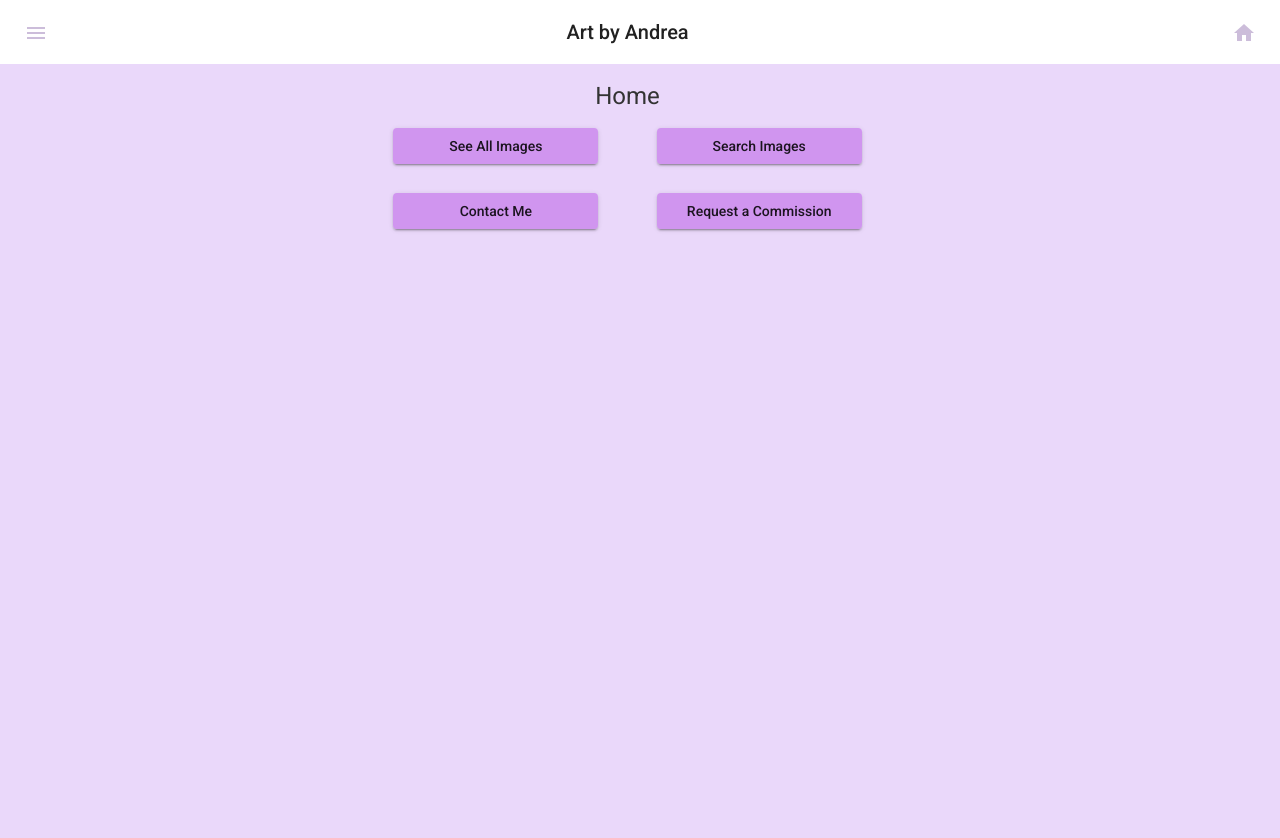
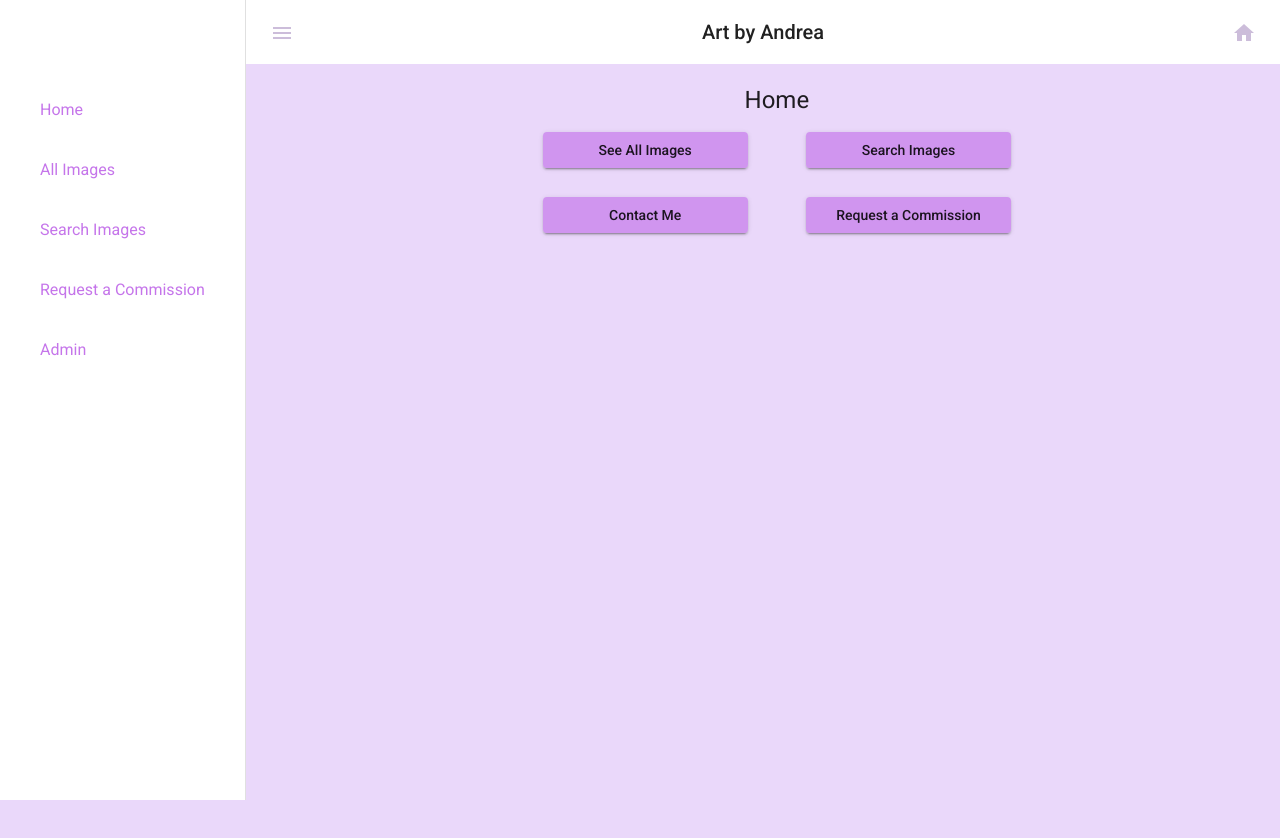
Before and after one commit to Eliotdoesprogramming/art-portfolio, an Angular app in the folder angular-art-portfolio/: page /dashboard in a window 1280 px wide. Both pictures are taken after a click on the button "menu". Shown: the top 838 px of the page. After the commit the page ends 800 px from the top, so only its background shows below. Built offline with nearby package versions, Linux system fonts and the light colour scheme.

Commit message:
included sidenav combo

```diff
--- a/angular-art-portfolio/src/app/app.component.css
+++ b/angular-art-portfolio/src/app/app.component.css
@@ -5,7 +5,7 @@ h1 {
 .centered {
     display: flex;
     justify-content: center;
-    width: 87%;
+    width: 80%;
     height: 100%;
 }
 
@@ -17,3 +17,53 @@ h1 {
 router-outlet {
     justify-content: center;
 }
+
+.spacer {
+    flex: .5 .5 auto;
+}
+
+.material-icons {
+    color: #ccbdda;
+}
+
+.main-content {
+    background-color: #ead8fa;
+    width: 89%;
+    padding: 20px;
+}
+
+.mat-sidenav-content {
+    background-color: #ead8fa;
+}
+
+mat-toolbar {
+    background-color: white;
+}
+
+mat-sidenav {
+    padding: 20px;
+}
+
+.sidetxt {
+    padding: 20px;
+    font-size: 16px;
+    margin-top: 30px;
+}
+
+a {
+    color: rgba(180, 77, 228, 0.775);
+    border-bottom-color: rgba(15, 122, 252, 0.2);
+    text-decoration: none
+}
+
+a:hover {
+    color: rgba(180, 77, 228, 0.775);
+    border-bottom-color: rgba(208, 64, 0, 0.2);
+    text-decoration: none
+}
+
+a:visited {
+    color: rgba(180, 77, 228, 0.775);
+    border-bottom-color: rgba(128, 0, 128, 0.2);
+    text-decoration: none
+}
--- a/angular-art-portfolio/src/app/app.component.html
+++ b/angular-art-portfolio/src/app/app.component.html
@@ -1,5 +1,44 @@
-<app-toolbar></app-toolbar>
-<h1>{{title}}</h1>
-<div class="centered">
-    <router-outlet></router-outlet>
-</div>
+<mat-sidenav-container fullscreen>
+    <mat-sidenav mode="side" #sidenav closed position="start">
+        <br>
+        <br>
+        <br>
+        <br>
+        <a class="sidetxt" routerLink="/dashboard">Home</a>
+        <br>
+        <br>
+        <br>
+        <a class="sidetxt" routerLink="/images">All Images</a>
+        <br>
+        <br>
+        <br>
+        <a class="sidetxt" routerLink="/search">Search Images</a>
+        <br>
+        <br>
+        <br>
+        <a class="sidetxt" routerLink="/commission">Request a Commission</a>
+        <br>
+        <br>
+        <br>
+        <a class="sidetxt" routerLink="/admin">Admin</a>
+    </mat-sidenav>
+    <mat-sidenav-content>
+        <mat-toolbar>
+            <button mat-icon-button aria-label=" menu " (click)="sidenav.toggle()">
+                <mat-icon>menu</mat-icon>
+              </button>
+
+            <span class="spacer "></span>
+            <span class="title">Art by Andrea</span>
+            <span class="spacer "></span>
+            <a routerLink="/dashboard">
+                <button mat-icon-button aria-label="home ">
+              <mat-icon >home</mat-icon>
+            </button>
+            </a>
+        </mat-toolbar>
+
+        <div class="main-content centered">
+            <h1>{{title}}</h1>
+            <router-outlet></router-outlet>
+        </div>
--- a/angular-art-portfolio/src/app/toolbar/toolbar.component.html
+++ b/angular-art-portfolio/src/app/toolbar/toolbar.component.html
@@ -1,3 +1,7 @@
+<!-- legacy toolbar component, revert back if sidenav combo is problematic -->
+
+
+
 <mat-toolbar>
     <button mat-icon-button aria-label=" menu ">
         <mat-icon>menu</mat-icon>
```
Also changed, not shown: 1 other file (tests, documents, lock files or other folders).
